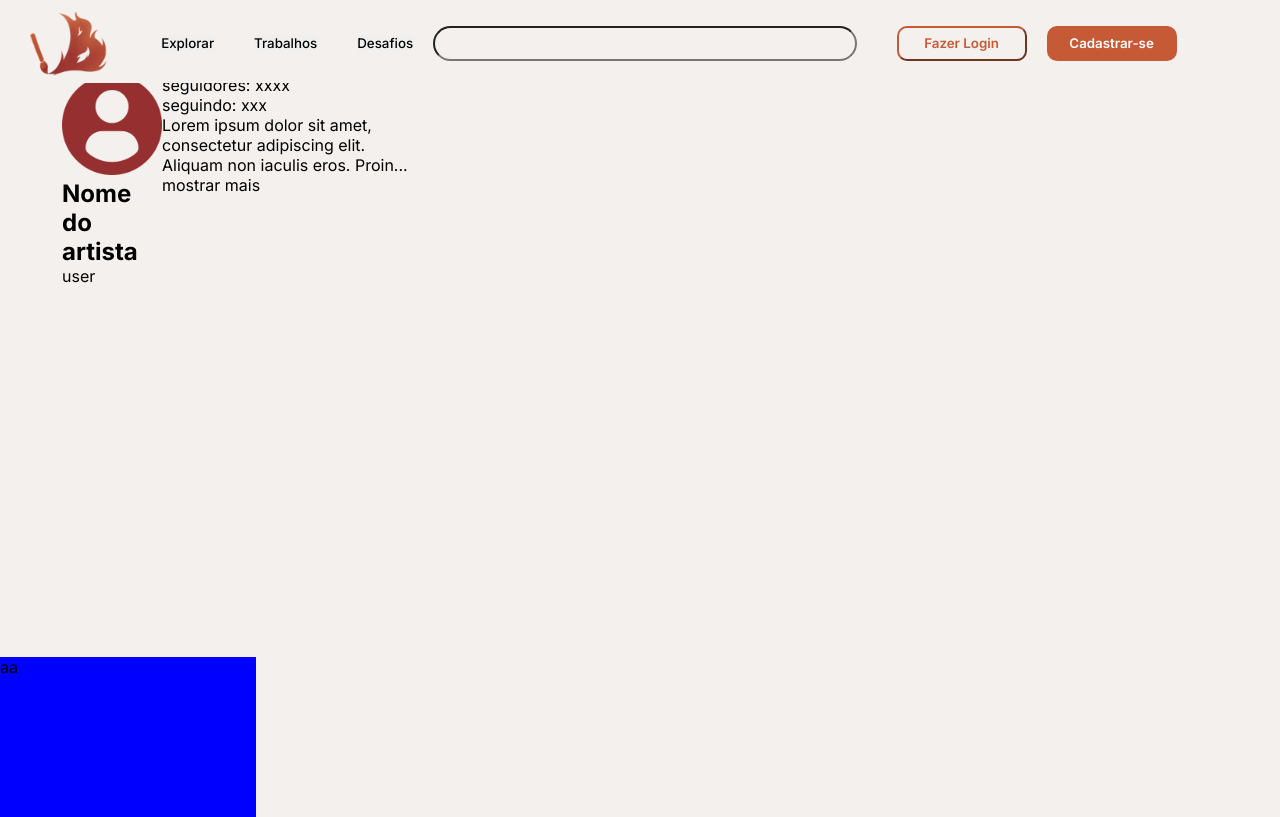
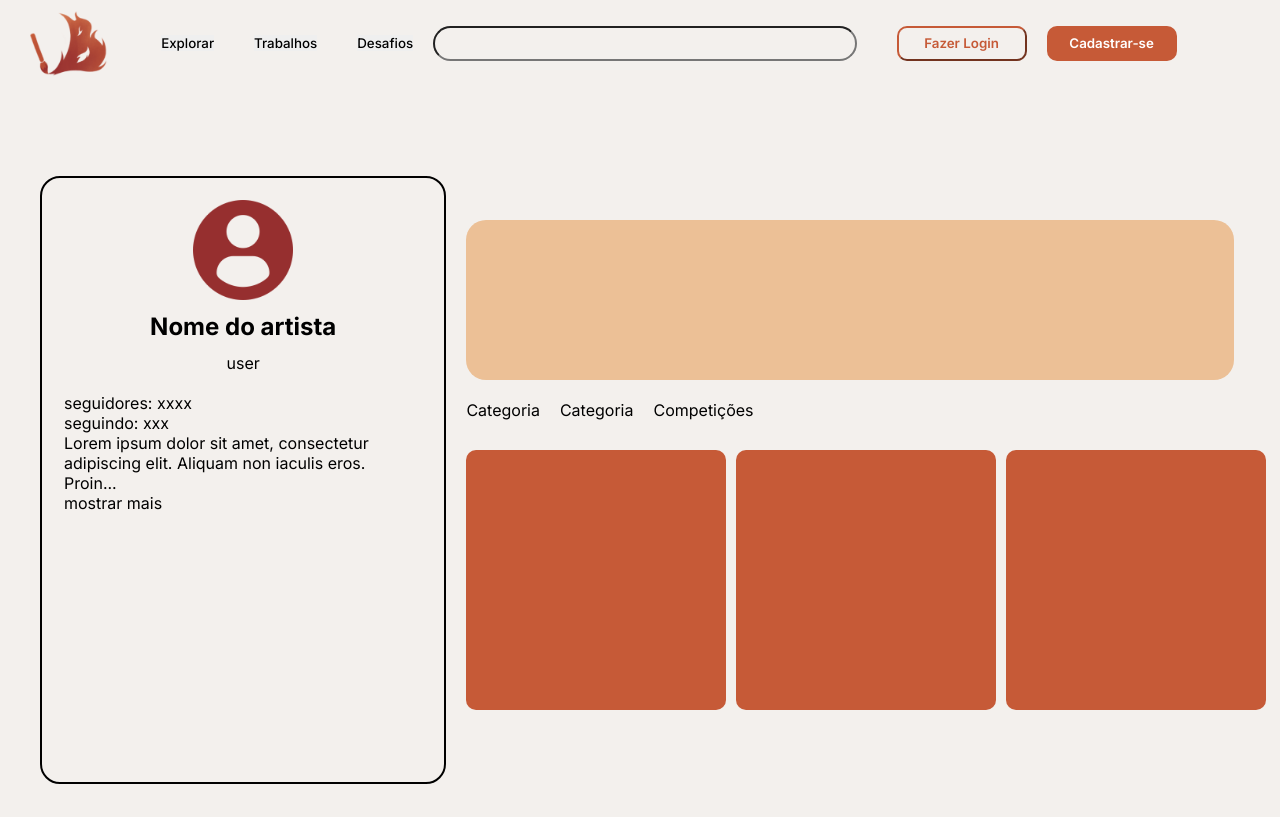
Before and after one commit to AnnaKarinaferreira/sadearte, a React (Vite) app in the folder sadearte/: page /OutroArt in a window 1280 px wide. Built offline with nearby package versions, Linux system fonts and the light colour scheme.

Commit message:
pfv funfa

```diff
--- a/sadearte/src/Component/PerfilOutroArt/OutroArt.css
+++ b/sadearte/src/Component/PerfilOutroArt/OutroArt.css
@@ -1,14 +1,23 @@
+
+.tudo{
+    display: flex;
+    align-items: center;
+    flex-direction: row;
+    gap: 20px;
+}
+
+
 
 .infos{
     border-color: black !important;
-    border-width: 20px;
+    border-width: 2px;
+    border-style: solid;
+    border-radius: 20px;
     height: 70vh;
     width: 28vw;
     margin-left: 40px;
-    margin-top: 70px;
+    margin-top: 20vh;
     padding: 22px;
-    display:flex;
-
 }
 
 .userimg{
@@ -16,12 +25,50 @@
 }
 
 .centro{
+    display: flex;
     align-items: center;
+    flex-direction: column;
+    gap: 12px;
+    margin-bottom: 20px;
 }
 
 .retangulo{
-    background-color: blue;
-    width: 20vw;
+    background-color: #ECC096;
+    width: 60vw;
     height: 20vh;
+    border-radius: 20px;
+}
 
+.cima{
+    display: flex;
+    flex-direction: column;
+    margin-top: 20vh;
 }
+
+.menuC{
+    display: flex;
+    flex-direction: row;
+    margin-top: 20px;
+}
+
+.categorias{
+    margin-right: 20px;
+}
+
+.desenhosOutroArt{
+    display: grid;
+    grid-template-columns: repeat(3, 1fr);
+    column-gap: 10px;
+    row-gap: 30px;
+    align-items: center;
+    justify-content: center;
+    margin-bottom: 30px;
+    margin-top: 30px;
+}
+
+.outrodesenho{
+    width: 260px;
+    height: 260px;
+    background-color: #C65A37;
+    border-radius: 10px;
+}
--- a/sadearte/src/Component/PerfilOutroArt/OutroArt.jsx
+++ b/sadearte/src/Component/PerfilOutroArt/OutroArt.jsx
@@ -23,6 +23,7 @@ const OutroArt = () => {
                 <button class='btncadastro'>Cadastrar-se</button>
             </div>
         </div>
+       <div class='tudo'>
             <div class='infos'>
                 <div class='centro'>
                     <img class='userimg' src={user} alt='user'/>
@@ -36,7 +37,20 @@ const OutroArt = () => {
                     <p>mostrar mais</p>
                 </div>
             </div>
-        <div class='retangulo'>aa</div>
+            <div class='cima'>
+                <div class='retangulo'></div>
+                <div class='menuC'>
+                    <p class='categorias'>Categoria</p>
+                    <p class='categorias'>Categoria</p>
+                    <p class='categorias'>Competições</p>
+                </div>
+                <div class='desenhosOutroArt'>
+                    <div class='outrodesenho'></div>
+                    <div class='outrodesenho'></div>
+                    <div class='outrodesenho'></div>
+                </div>
+            </div>
+       </div>
 
 
 
```
Lines whose indentation alone changed are shown as unchanged.
